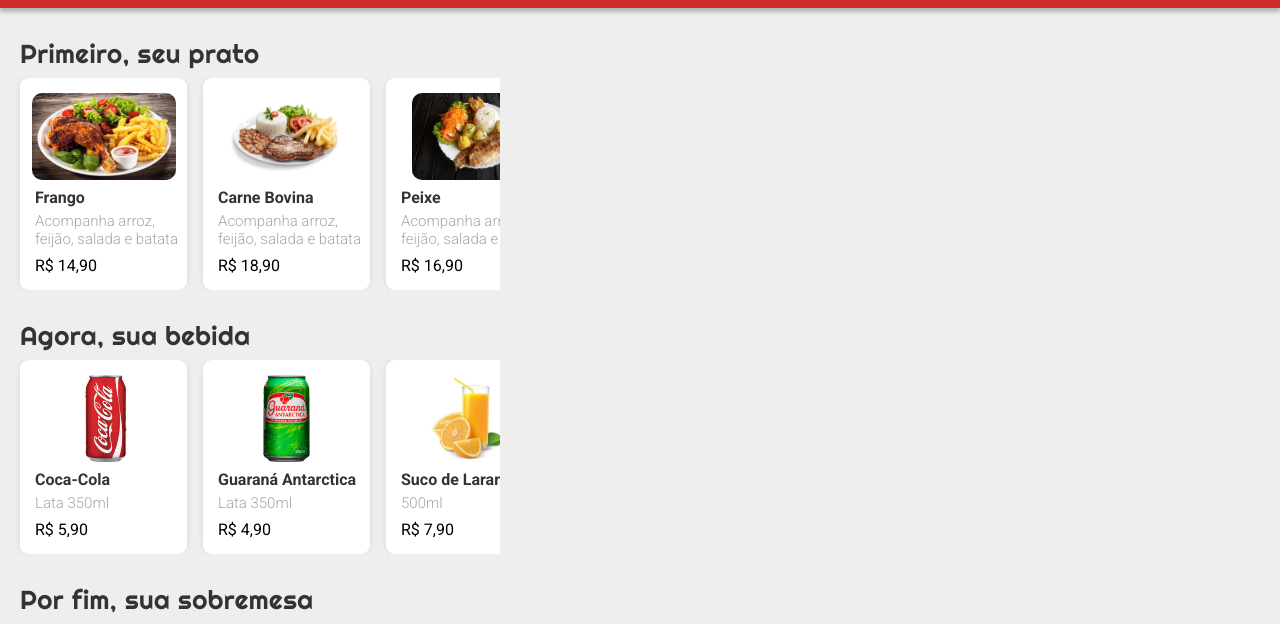
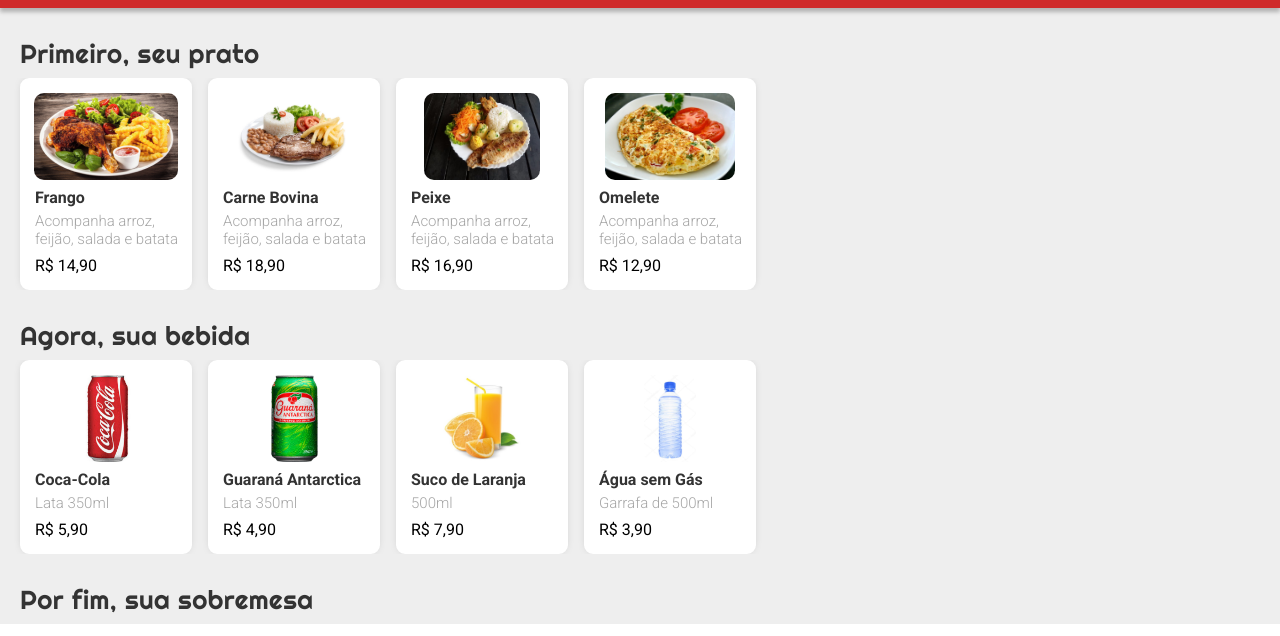
Before and after one commit to santrezende/projeto3-driveneats, a plain HTML site: page index.html in a window 1280 px wide. Shown: the part 84-720 px from the top of the page. Drawn offline with nearby package versions, Linux system fonts and the light colour scheme.

Commit message:
versao final e corrigida AGORA VAI

```diff
--- a/index.html
+++ b/index.html
@@ -4,6 +4,7 @@
 <head>
   <title>DrivenEats</title>
   <meta charset="utf-8">
+  <meta name="viewport" content="width=device-width, initial-scale=1" />
   <link rel="stylesheet" href="reset.css">
   <link rel="stylesheet" href="style.css">
   <link rel="preconnect" href="https://fonts.googleapis.com">
--- a/style.css
+++ b/style.css
@@ -5,8 +5,6 @@
 
 body {
     background-color: #EEEEEE;
-    max-width: 500px;
-    max-height: 1100px;
 }
 
 header {
```
